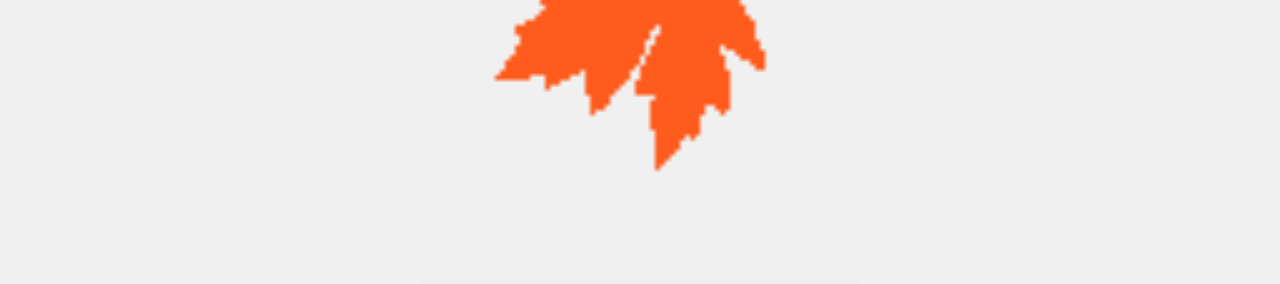
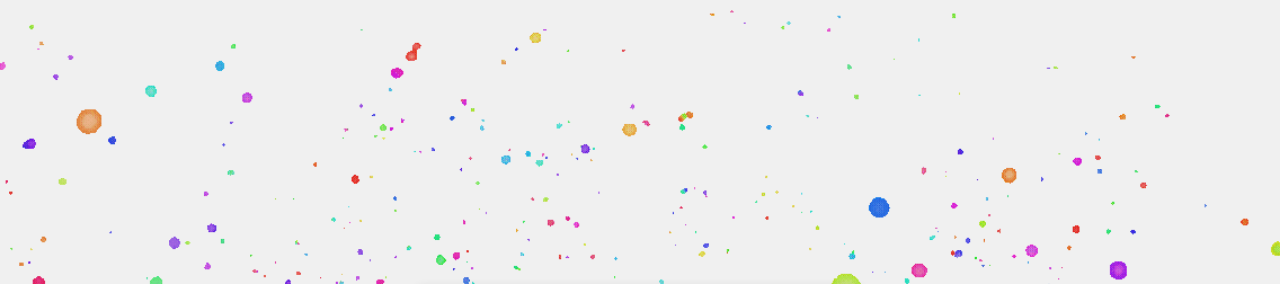
Before and after one commit to mariaato/comjava, a plain HTML site: page index.html in a window 1280 px wide. Shown: the top 284 px of the page. Drawn offline with Linux system fonts and the light colour scheme.

Commit message:
Update style.css

```diff
--- a/style.css
+++ b/style.css
@@ -7,7 +7,7 @@ body {
     justify-content: center;
     align-items: center;
     height: 100vh;
-    background-image: url('leaves.gif');
+    background-image: url('stars-12673.gif');
     background-size: cover; /* Para cobrir toda a área do body */
     background-repeat: no-repeat; /* Para evitar a repetição do GIF */
 }
```
